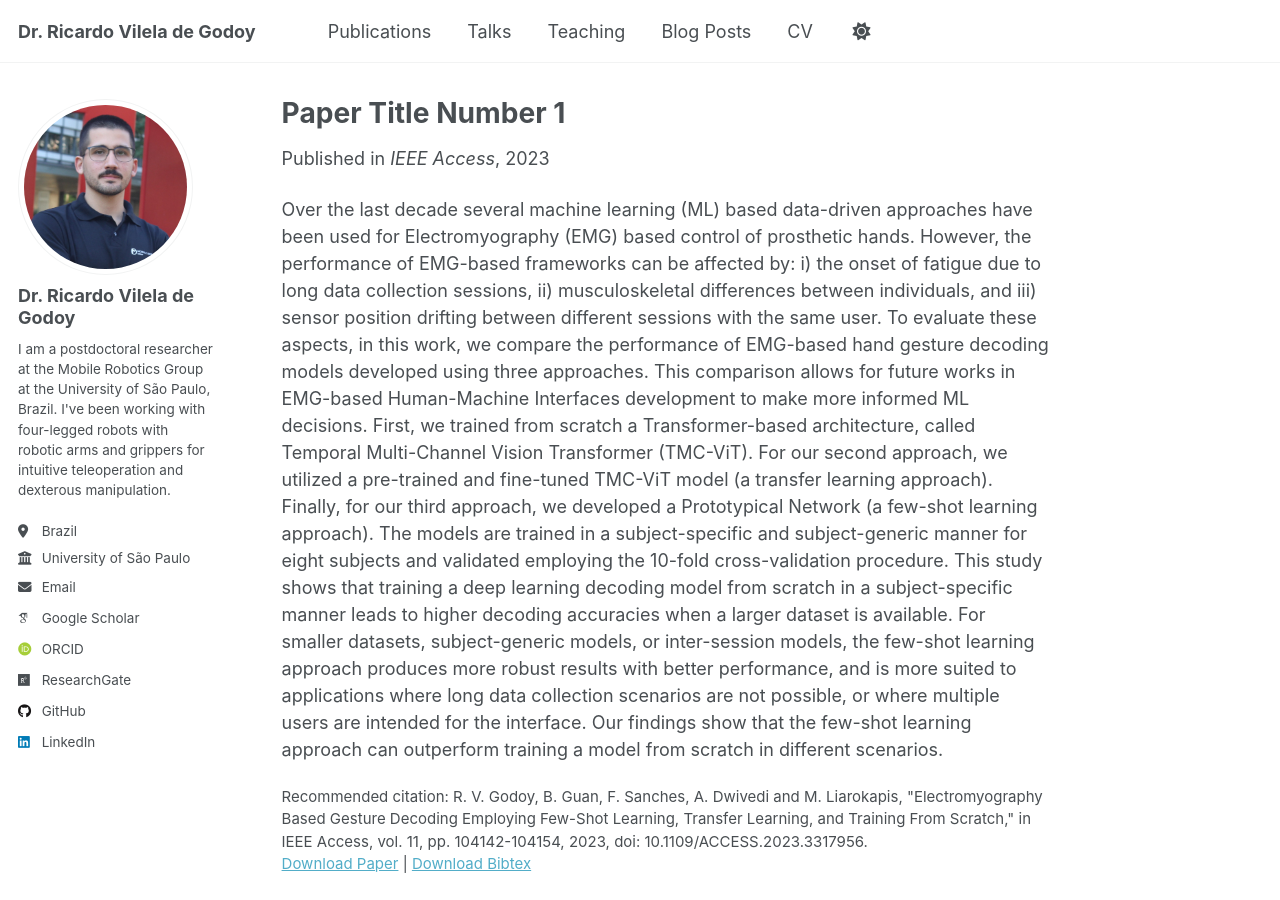
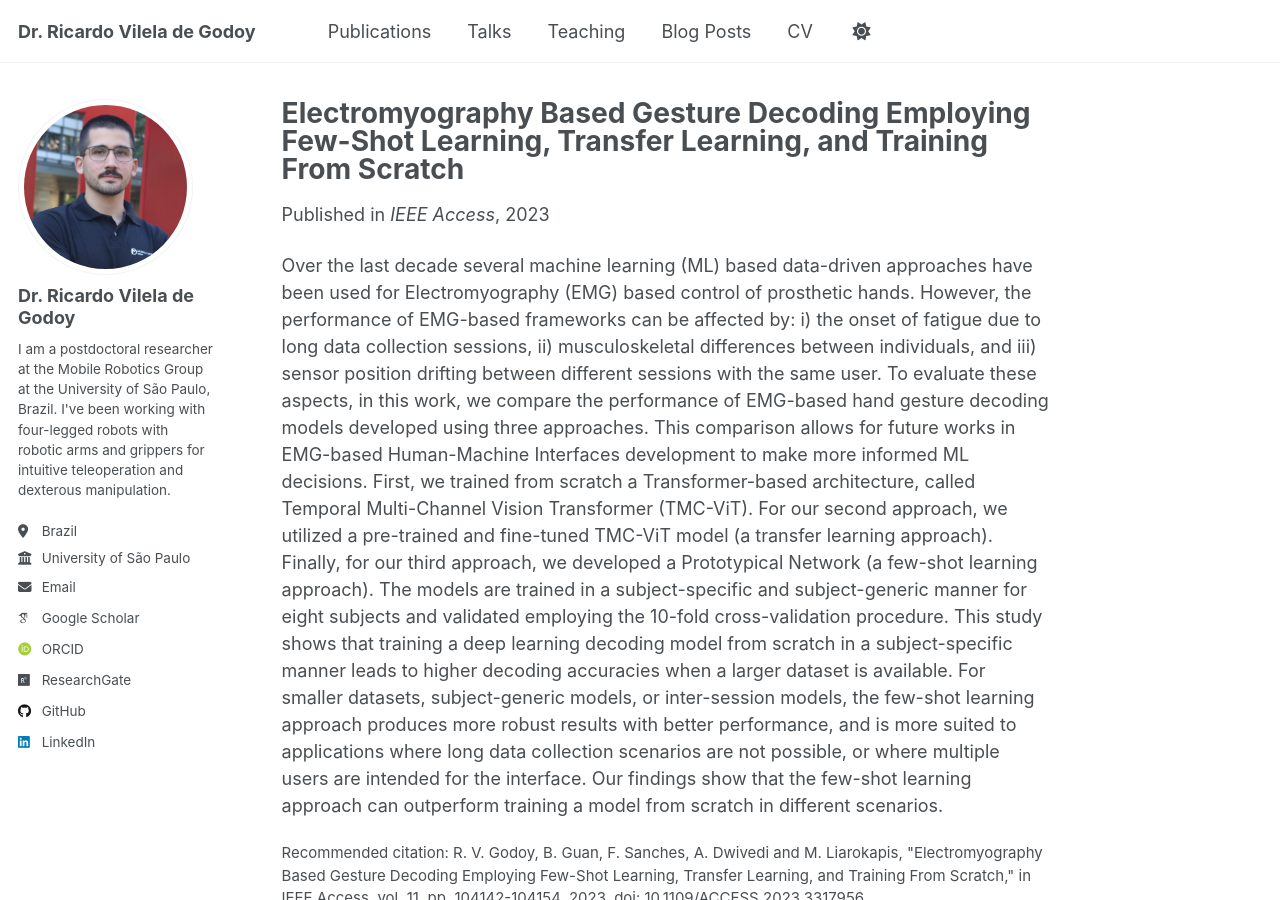
Before and after one commit to ricardovgodoy/ricardovgodoy.github.io, a Jekyll site: the page built from _publications/2025-fsl-1.md, in a window 1280 px wide and 900 px high. Built offline with Jekyll 4.4.1, drawn with Linux system fonts in a browser that asks for light colours; some web fonts are replaced.

Commit message:
Update 2025-fsl-1.md

```diff
--- a/_publications/2025-fsl-1.md
+++ b/_publications/2025-fsl-1.md
@@ -1,5 +1,5 @@
 ---
-title: "Paper Title Number 1"
+title: "Electromyography Based Gesture Decoding Employing Few-Shot Learning, Transfer Learning, and Training From Scratch"
 collection: publications
 category: manuscripts
 permalink: /publication/2025-fsl-1
```
